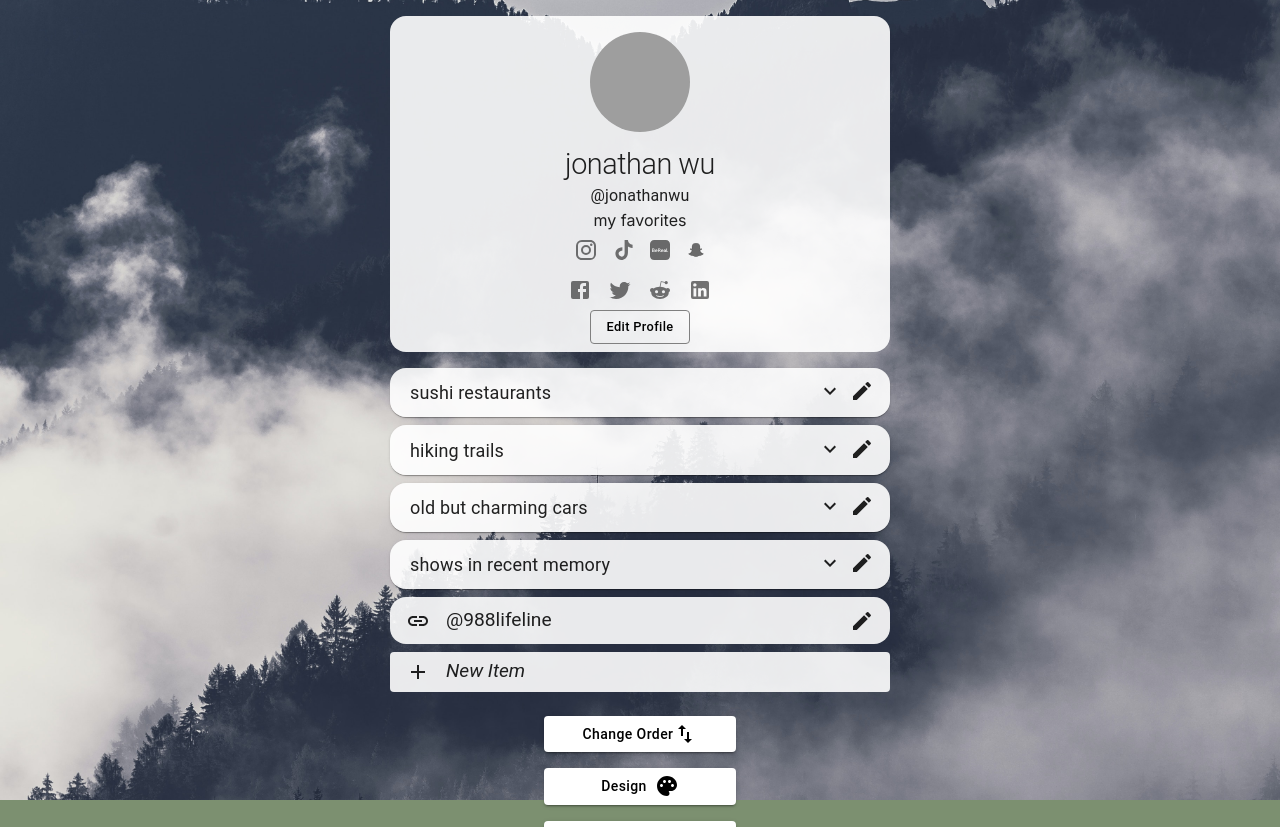
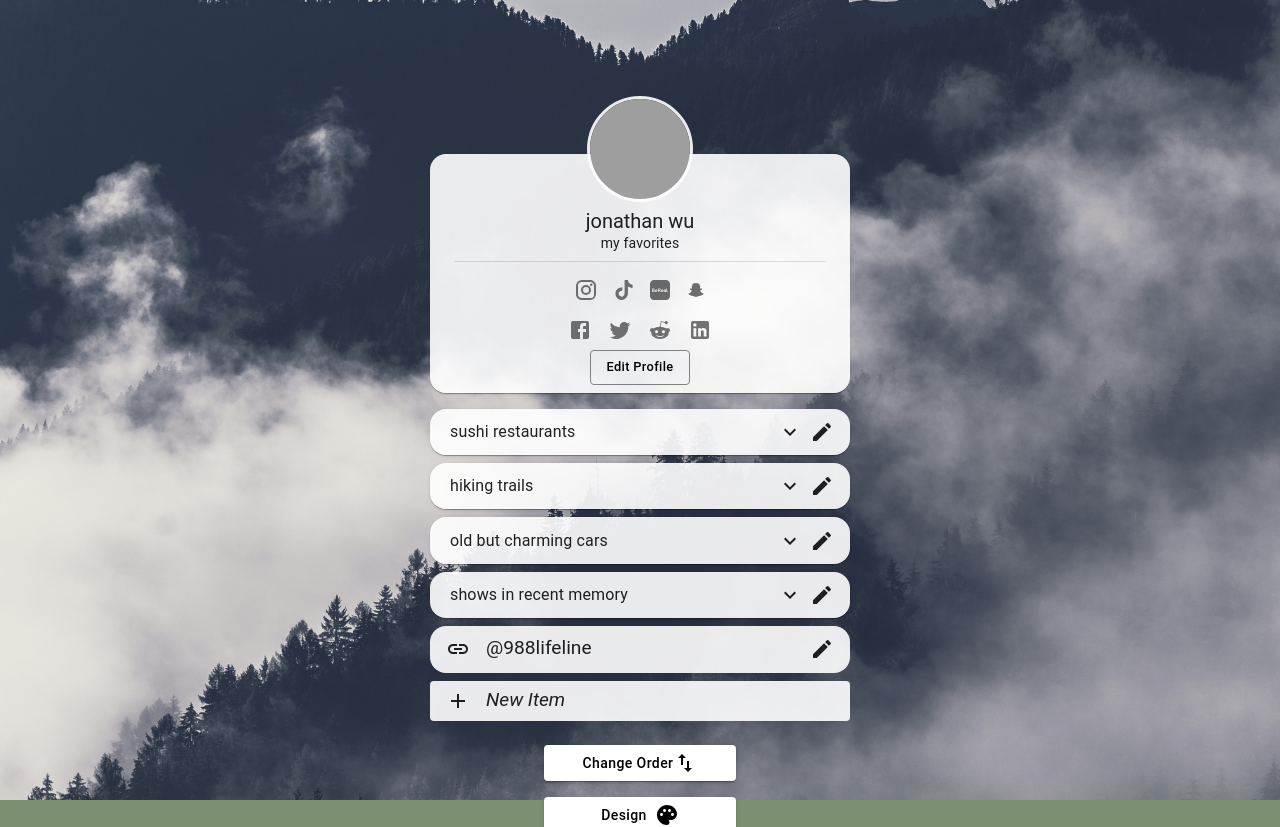
Before and after one commit to ChangYuJonathanWu/alcove, a Next.js app: page /239jsdfk9Q2jjsk_no_spotify in a window 1280 px wide. Shown: the top 827 px of the page. Built offline with nearby package versions, Linux system fonts and the light colour scheme; no server answers; grey boxes are pictures that could not be loaded; a web font is replaced by a local one.

Commit message:
header restyle

```diff
--- a/components/items/ProfileItems.js
+++ b/components/items/ProfileItems.js
@@ -45,7 +45,7 @@ export default function ProfileItems({ user, editMode, triggerReload }) {
             case 'Montserrat':
                 return <span className={montserrat.className}>{name}</span>
             default:
-                return <Typography style={{fontSize: 18}}>{name}</Typography>
+                return <Typography style={{fontSize: 16}}>{name}</Typography>
         }
     }
     const buildPosts = (items, itemOrder, type) => {
--- a/components/profile/ProfileHeader.js
+++ b/components/profile/ProfileHeader.js
@@ -2,7 +2,7 @@ import React from 'react'
 import Head from 'next/head'
 import Paper from '@mui/material/Paper';
 import Stack from '@mui/material/Stack';
-import { Typography, Button, Grid } from '@mui/material';
+import { Typography, Button, Grid, Divider } from '@mui/material';
 
 import Avatar from '@mui/material/Avatar';
 
@@ -32,13 +32,17 @@ export default function ProfileHeader({ user, setEditMode, ownerSignedIn }) {
 
     return (
         <Stack direction="row" justifyContent={"center"} style={{ paddingTop: '1rem', paddingLeft: '1rem', paddingRight: '1rem', marginBottom: '1rem' }}>
-            <Paper variant="" sx={{ borderRadius: '1rem', backgroundColor: PAPER_COLOR, maxWidth: MAX_WIDTH, width: '100%' }}>
-                <Stack alignItems="center" style={{ paddingBottom: hasSocialLinks ? "0.5rem" : "1rem" }}>
-                    <Avatar id={`${handle}-profile-photo`} alt={handle} sx={{ width: 100, height: 100 }} style={{ margin: "1rem" }} src={photo} />
-                    <Typography variant="h1" style={{ textAlign: "center" }}>{title}</Typography>
-                    {!demo && handle && <Typography variant="subtitle1">{`@${handle}`}</Typography>}
 
-                    <Typography style={{ textAlign: "center", whiteSpace: "pre-wrap" }} variant="body">{description}</Typography>
+            <Stack alignItems="center" style={{ width: '100%' }}>
+                <Avatar id={`${handle}-profile-photo`} alt={handle} sx={{ width: 100, height: 100 }} style={{ position: 'relative', top: '4rem', margin: "1rem", borderColor: PAPER_COLOR, borderWidth: '0.2rem', borderStyle: 'solid' }} src={photo} />
+                <Paper sx={{ paddingTop: '3.5rem', borderRadius: '1rem', backgroundColor: PAPER_COLOR, maxWidth: MAX_WIDTH, width: '100%' }}>
+                    <Stack alignItems="center" style={{ paddingBottom: hasSocialLinks ? "0.5rem" : "1rem", paddingLeft: '1.5rem', paddingRight: '1.5rem' }}>
+
+                        <Typography variant="h3" style={{ textAlign: "center", fontSize: '20px' }}>{title}</Typography>
+                        {/* {!demo && handle && <Typography variant="subtitle2">{`@${handle}`}</Typography>} */}
+
+                        <Typography style={{ textAlign: "center", whiteSpace: "pre-wrap" }} variant="body2">{description}</Typography>
+                        {hasSocialLinks && <Divider sx={{ width: "100%", margin: '0.5rem'}}/>}
                         {hasSocialLinks && <Grid style={{ maxWidth: "180px" }} columns={4} container direction="row" spacing={0} justifyContent="center" alignItems={"center"}>
                             {instagram && <IconGridItem><IconButton id="instagram-bio-link" href={`https://www.instagram.com/${instagram}`} target="_blank">
                                 <InstagramIcon />
@@ -69,5 +73,6 @@ export default function ProfileHeader({ user, setEditMode, ownerSignedIn }) {
                     </Stack>
                 </Paper>
             </Stack>
+        </Stack>
     )
 }
--- a/utils/themeConfig.js
+++ b/utils/themeConfig.js
@@ -6,4 +6,4 @@ export const HOME_THEME = {
     buttonColor: '#F97B22',
     buttonTextColor: 'white'
 }
-export const PROFILE_ITEMS_WIDTH = '500px'
+export const PROFILE_ITEMS_WIDTH = '420px'
```
Lines whose indentation alone changed are shown as unchanged.
